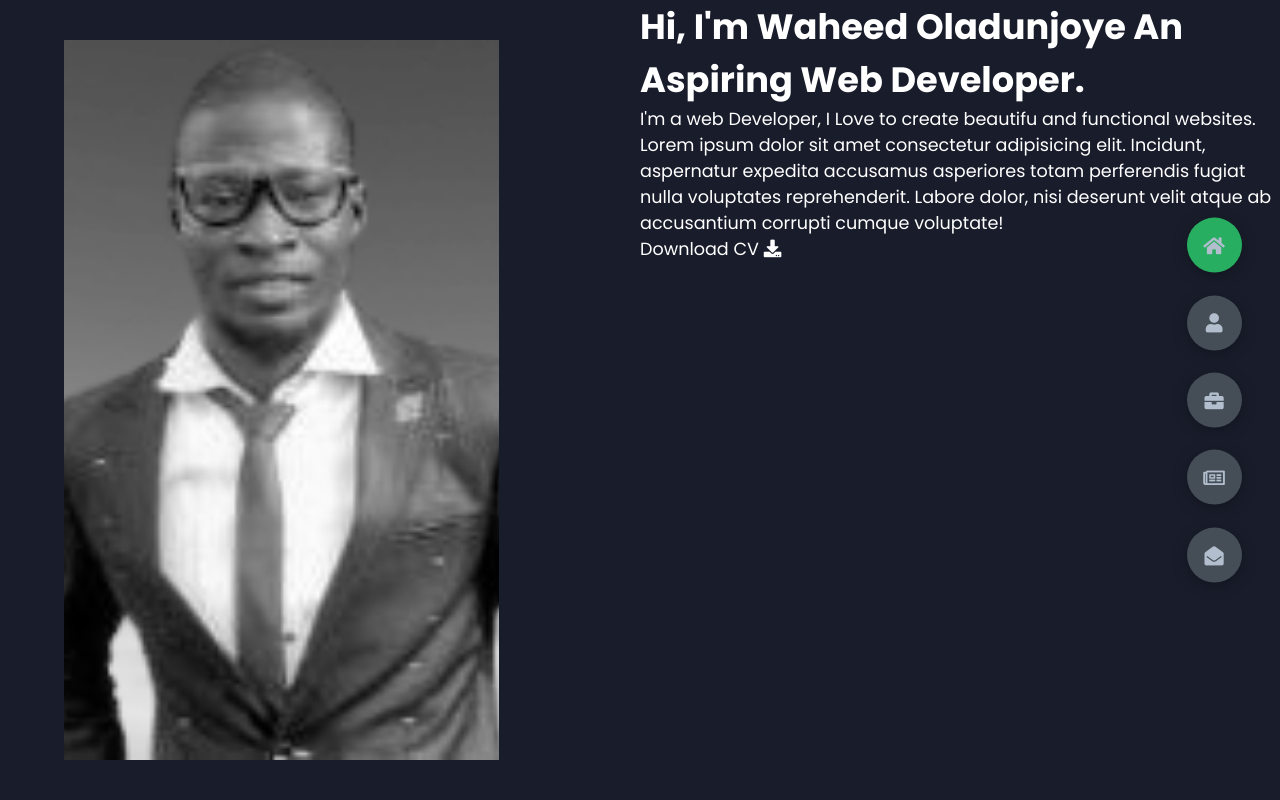
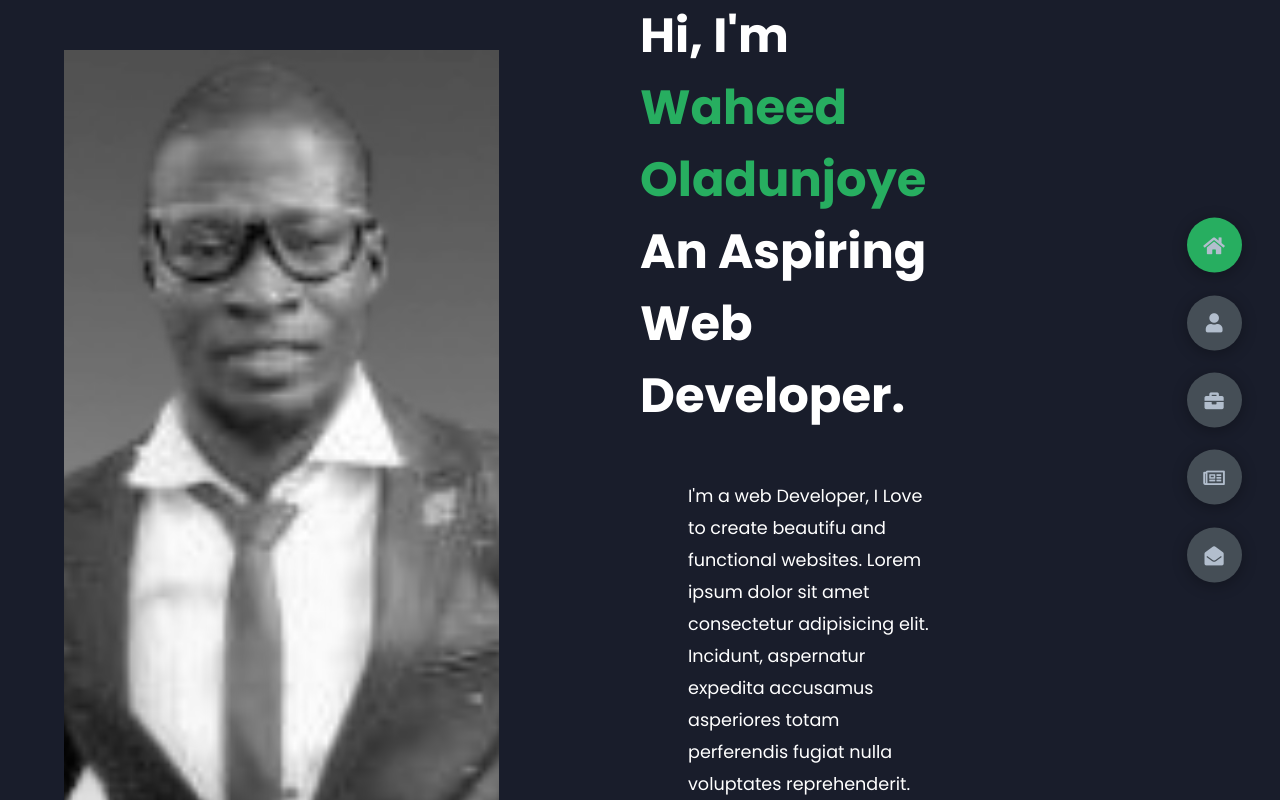
Before and after one commit to Awot93/MyPortfolio, a plain HTML site: page index.html in a window 1280 px wide. Drawn offline with Linux system fonts and the light colour scheme.

```diff
--- a/index.html
+++ b/index.html
@@ -31,10 +31,12 @@
                         expedita accusamus asperiores totam perferendis fugiat nulla voluptates reprehenderit.
                         Labore dolor, nisi deserunt velit atque ab accusantium corrupti cumque voluptate!
                     </p>
+                    <div class="btn-con">
                         <a href="" class="main-btn">
                             <span class="btn-text">Download CV</span>
                             <span class="btn-icon"><i class="fas fa-download"></i></span>
                         </a>
+                    </div>
                </div>
             </div>
         </header>
--- a/styles/styles.scss
+++ b/styles/styles.scss
@@ -173,5 +173,70 @@ section{
         }
     }
 
+    .right-header{
+        display: flex;
+        flex-direction: column;
+        justify-content: center;
+        padding-right: 18rem;
+        .name{
+            font-size: 3rem;
+            span{
+                color: var(--color-secondary);
+            }
+        }
+        p{
+            margin: 3rem;
+            line-height: 2rem;
+        }
+    }
+
 }
 /*Independent components */
+
+.btn-con{
+    display: flex;
+    align-self: flex-start;
+}
+.main-btn{
+    border-radius: 30px;
+    color: inherit;
+    font-weight: 600;
+    position: relative;
+    border: 1px solid var(--color-secondary);
+    display: flex;
+    align-self: flex-start;
+    display: flex;
+    align-items: center;
+    overflow: hidden;
+    .btn-text{
+        padding: 0 2rem;
+    }
+    .btn-icon{
+        background-color: var(--color-secondary);
+        display: flex;
+        align-items: center;
+        border-radius: 50%;
+        padding: 1rem;
+    }
+    &::before{
+        content: '';
+        position: absolute;
+        top: 0;
+        right: 0;
+        transform: translateX(100%);
+        transition: all .4s ease-in-out;
+        z-index: -1;
+    }
+    &:hover{
+        transition: all .4s ease-in-out;
+        &::before{
+            width: 100%;
+            height: 100%;
+            background-color: var(--color-secondary);
+            transform: translateX(0);
+            transition: all .4s ease-in-out;
+        }
+    }
+
+
+}
```
Also changed, not shown: styles/styles.css, 1 other file. Lines whose indentation alone changed are shown as unchanged.
